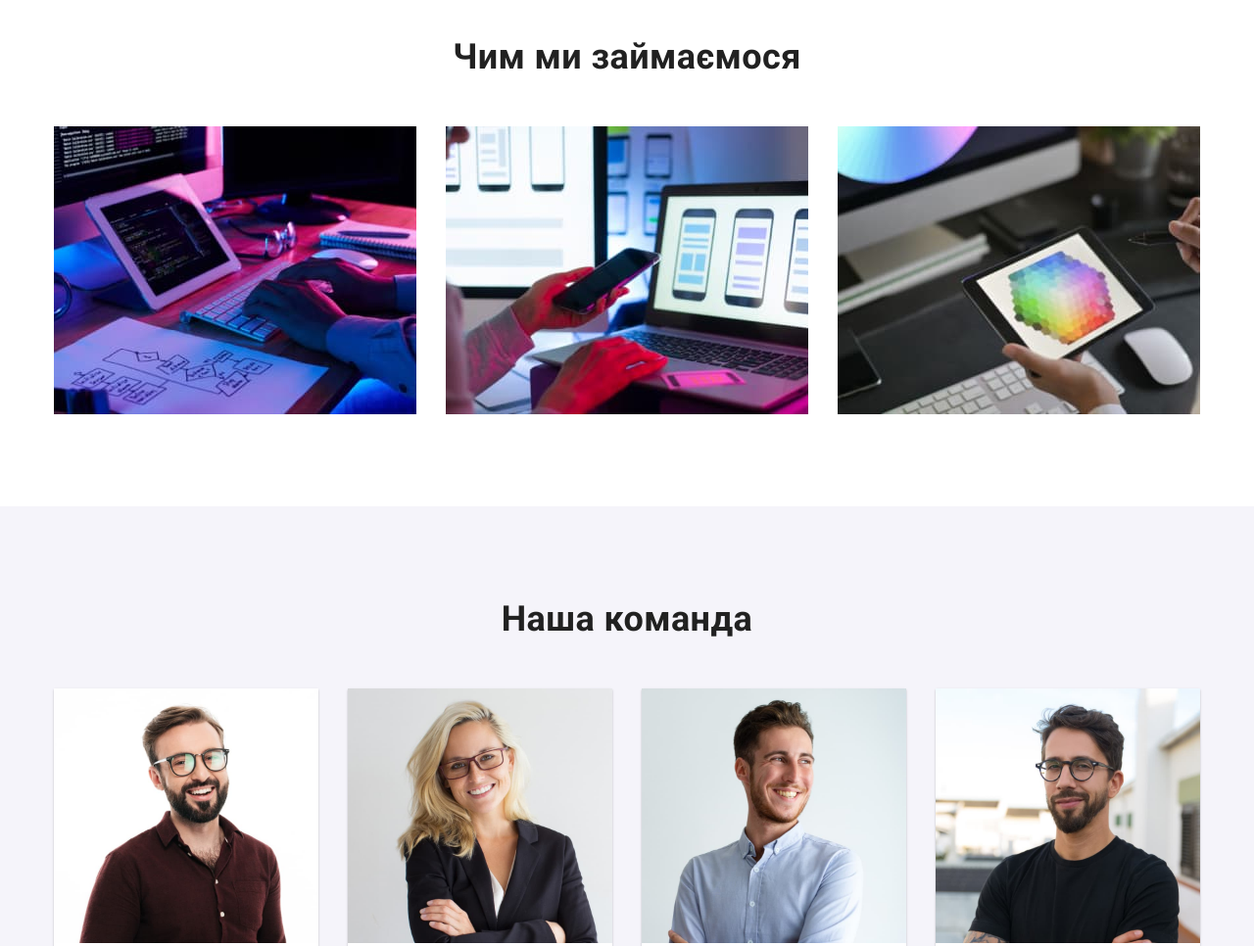
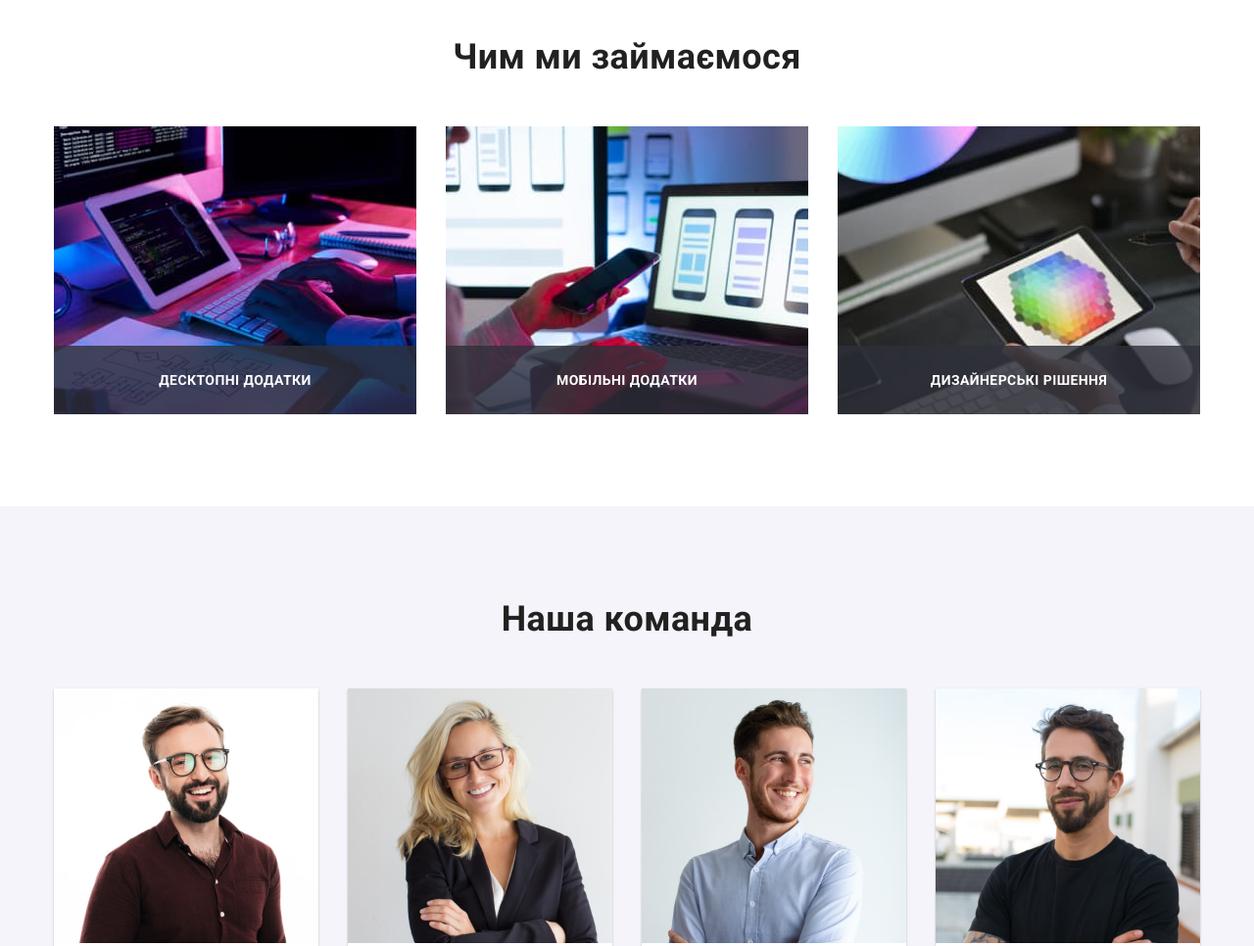
Before and after one commit to Yaro2828/goit-markup-hw-05, a plain HTML site: page index.html in a window 1280 px wide. Shown: the part 1080-2046 px from the top of the page at 98% size. Drawn offline with nearby package versions, Linux system fonts and the light colour scheme.

Commit message:
секція Чим ми займаємося

```diff
--- a/css/styles.css
+++ b/css/styles.css
@@ -145,7 +145,6 @@ img {
 .header-nav-link.current::after {
   opacity: 1;
 }
-
 
 .header-tel {
   margin-left: auto;
@@ -295,6 +294,23 @@ img {
 
 .gallery-item {
   width: calc(100%-60px) / 3;
+  position: relative;
+}
+
+.gallery-bottom-text {
+  width: 370px;
+  height: 70px;
+  bottom: 0;
+  left: 0;
+  color: var(--background-text-color);
+  line-height: calc(16 / 14);
+  font-weight: 700;
+  text-align: center;
+  text-transform: uppercase;
+  background-color: rgba(47, 48, 58, 0.8);
+  padding-top: 27px;
+  padding-bottom: 27px;
+  position: absolute;
 }
 
 /* <!-- our team --> */
@@ -552,8 +568,7 @@ img {
 
 .portfolio-item {
   width: calc((100% - 60px) / 3);
-  transition: box-shadow var(--transition-duration) var(--transition-timing-function) ;
-
+  transition: box-shadow var(--transition-duration) var(--transition-timing-function);
 }
 
 .portfolio-item:hover,
@@ -570,8 +585,8 @@ img {
   display: block;
 }
 
-.portfolio-link:hover .portfolio-overlay-text ,
-.portfolio-link:focus .portfolio-overlay-text  {
+.portfolio-link:hover .portfolio-overlay-text,
+.portfolio-link:focus .portfolio-overlay-text {
   transform: translateY(0);
 }
 
@@ -583,14 +598,14 @@ img {
 .portfolio-overlay-text {
   font-size: 18px;
   line-height: 1.56;
-color:var(--background-text-color);
+  color: var(--background-text-color);
   background-color: rgba(33, 150, 243, 0.9);
   padding: 63px 24px;
   position: absolute;
   top: 0;
   left: 0;
   height: 100%;
-transform: translateY(100% );
+  transform: translateY(100%);
   transition: transform var(--transition-duration) var(--transition-timing-function);
   overflow: auto;
 }
@@ -614,7 +629,7 @@ overflow: auto;
   color: var(--secondary-text-color);
 }
 
-
+/* Modal */
 .backdrop {
   position: fixed;
   top: 0;
@@ -629,14 +644,13 @@ visibility var(--transition-duration) var(--transition-timing-function);
   width: 528px;
   min-height: 581px;
   background-color: var(--background-text-color);
-  box-shadow: 0px 1px 3px rgba(0, 0, 0, 0.12),
-  0px 1px 1px rgba(0, 0, 0, 0.14),
+  box-shadow: 0px 1px 3px rgba(0, 0, 0, 0.12), 0px 1px 1px rgba(0, 0, 0, 0.14),
     0px 2px 1px rgba(0, 0, 0, 0.2);
   border-radius: 4px;
   position: absolute;
   top: 50%;
   left: 50%;
-  transform: translate(-50%,-50%);
+  transform: translate(-50%, -50%);
 }
 
 .modal-btn {
--- a/index.html
+++ b/index.html
@@ -129,12 +129,15 @@
           <ul class="gallery-list list">
             <li class="gallery-item">
               <img src="./images/whatwedo1.jpg" alt="whatwedo1" width="370" height="295" />
+              <p class="gallery-bottom-text">Десктопні додатки</p>
             </li>
             <li class="gallery-item">
               <img src="./images/whatwedo2.jpg" alt="whatwedo2" width="370" height="295" />
+              <p class="gallery-bottom-text">Мобільні додатки</p>
             </li>
             <li class="gallery-item">
               <img src="./images/whatwedo3.jpg" alt="whatwedo3" width="370" height="295" />
+              <p class="gallery-bottom-text">Дизайнерські рішення</p>
             </li>
           </ul>
         </div>
@@ -403,6 +406,7 @@
         </div>
       </div>
     </footer>
+    <!-- Modal -->
     <div class="backdrop is-hidden" data-modal>
       <div class="modal">
         <button type="button" class="modal-btn" data-modal-close>
@@ -412,7 +416,6 @@
         </button>
       </div>
     </div>
-
     <script src="./js/modal.js"></script>
   </body>
 </html>
```
Lines whose indentation alone changed are shown as unchanged.
